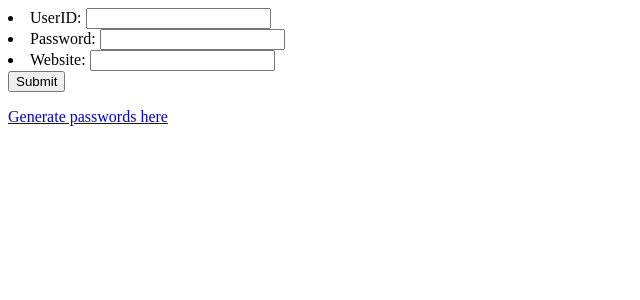
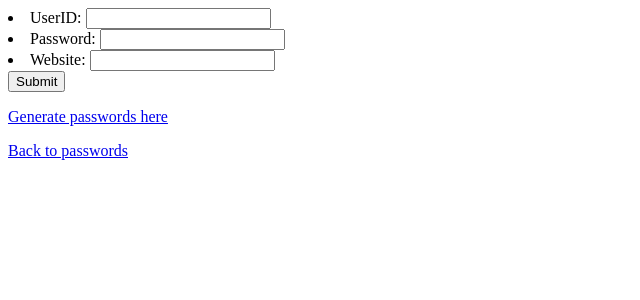
Before and after one commit to GuorongHong/MSVP, a Django app: page /password/add_pw/ in a window 1280 px wide. Shown: the top 300 px of the page, without its empty margins (0-640 px from the left). Run offline with Django 3.2, Linux system fonts and the light colour scheme.

Commit message:
minor edit to add_pw

```diff
--- a/password/templates/password/add_pw.html
+++ b/password/templates/password/add_pw.html
@@ -5,3 +5,4 @@
 </form>
 
 <p><a href='../generate_pw/'>Generate passwords here</a></p>
+<p><a href='../'>Back to passwords</a></p>
```
